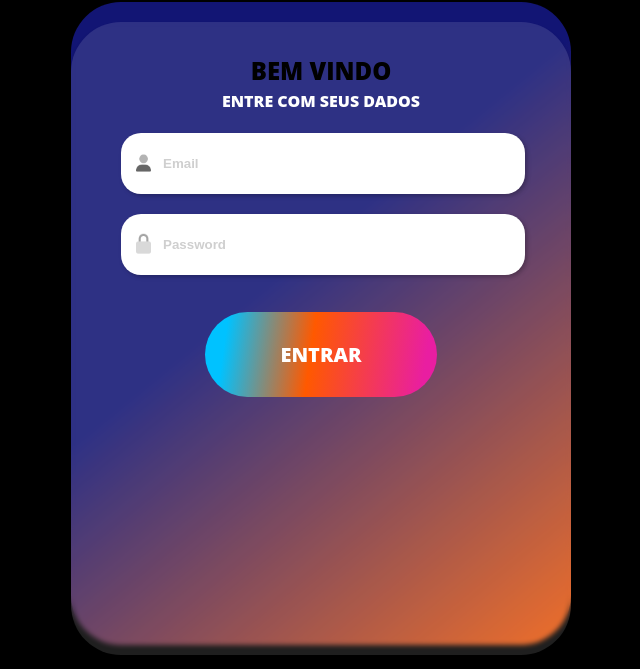
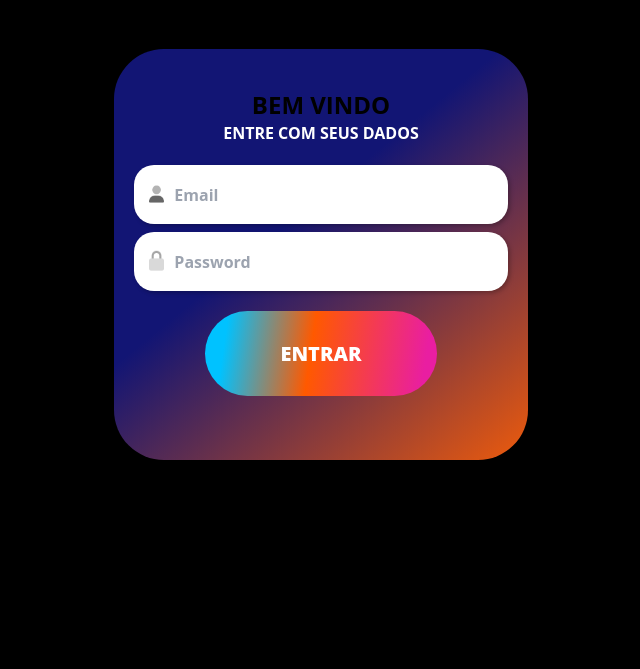
Before and after one commit to Devigners/royzacarchenco--web--app, a plain HTML site: page index.html in a window 1280 px wide. Shown: the part 155-824 px from the top of the page, without its empty margins (319-959 px from the left). After the commit the page ends 800 px from the top, so only its background shows below. Drawn offline with nearby package versions, Linux system fonts and the light colour scheme.

Commit message:
updated code

```diff
--- a/assets/css/main.css
+++ b/assets/css/main.css
@@ -73,6 +73,9 @@ h4 {
   align-items: center;
   flex-direction: column;
 }
+.bg-gradient {
+  background: linear-gradient(140.71deg, #121574 42.27%, #ed5b0c 100%);
+}
 
 .login-outer-bg {
   background: linear-gradient(140.71deg, #121574 42.27%, #ed5b0c 100%);
@@ -133,7 +136,7 @@ input {
 
 /* font weight for placeholder */
 input::-webkit-input-placeholder {
-  font-weight: 800;
+  font-weight: 700;
   color: #cfcfcf;
 }
 
--- a/index.html
+++ b/index.html
@@ -4,25 +4,33 @@
     <meta charset="UTF-8" />
     <meta http-equiv="X-UA-Compatible" content="IE=edge" />
     <meta name="viewport" content="width=device-width, initial-scale=1.0" />
-    <title>Document</title>
+    <title>Home</title>
     <link rel="stylesheet" href="./assets/css/main.css" />
-    <link rel="stylesheet" href="./assets/css/main.css" />
+    <script src="https://cdn.tailwindcss.com"></script>
   </head>
   <body>
     <div class="container">
-      <div class="outer">
-        <div class="inner-home">
+      <div>
+        <div class="flex justify-center mt-5">
+          <a href="./index.html">
             <img src="./assets/images/logo/logo.png" alt="logo" class="logo" />
-          <div class="login-outer-bg mt-5">
-            <div class="login-inner-bg">
-              <div class="login-outer">
-                <div class="login-inner">
-                  <h1 class="text-dark">BEM VINDO</h1>
-                  <label class="uppercase label-font text-light"
-                    >entre com seus dados</label
+          </a>
+        </div>
+
+        <div
+          class="grid gap-5 grid-cols-1 sm:grid-cols-1 md:grid-cols-3 lg:grid-cols-3 mt-16"
         >
-                  <form>
-                    <div class="position-relative mt-2">
+          <div></div>
+          <div>
+            <div>
+              <div
+                class="bg-gradient pt-10 pb-16 px-5 rounded-[50px] text-center"
+              >
+                <h1 class="font-bold text-2xl">BEM VINDO</h1>
+                <h5 class="uppercase font-bold text-[16px] text-light">
+                  entre com seus dados
+                </h5>
+                <div class="position-relative mt-5">
                   <input
                     type="email"
                     name="email"
@@ -53,15 +61,12 @@
                 <div
                   class="display-flex justify-content-center align-items-center mt-5"
                 >
-                      <a class="button-primary" href="./botscreen.html"
-                        >ENTRAR</a
-                      >
-                    </div>
-                  </form>
+                  <a class="button-primary" href="./botscreen.html">ENTRAR</a>
                 </div>
               </div>
             </div>
           </div>
+          <div></div>
         </div>
       </div>
     </div>
```
Also changed, not shown: botscreen.html (+7 -5 lines), botscreen2.html (+7 -5 lines). Lines whose indentation alone changed are shown as unchanged.
